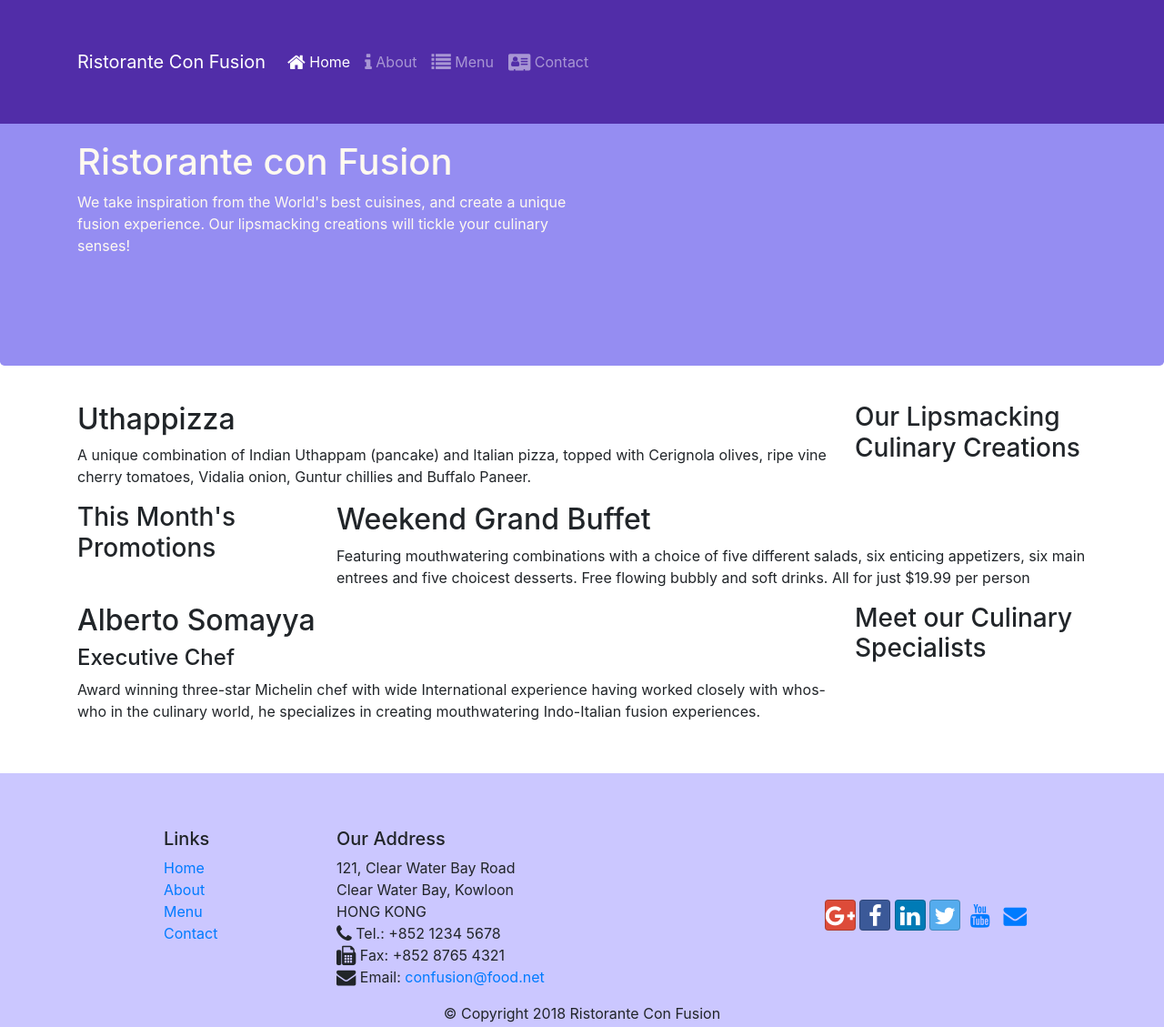
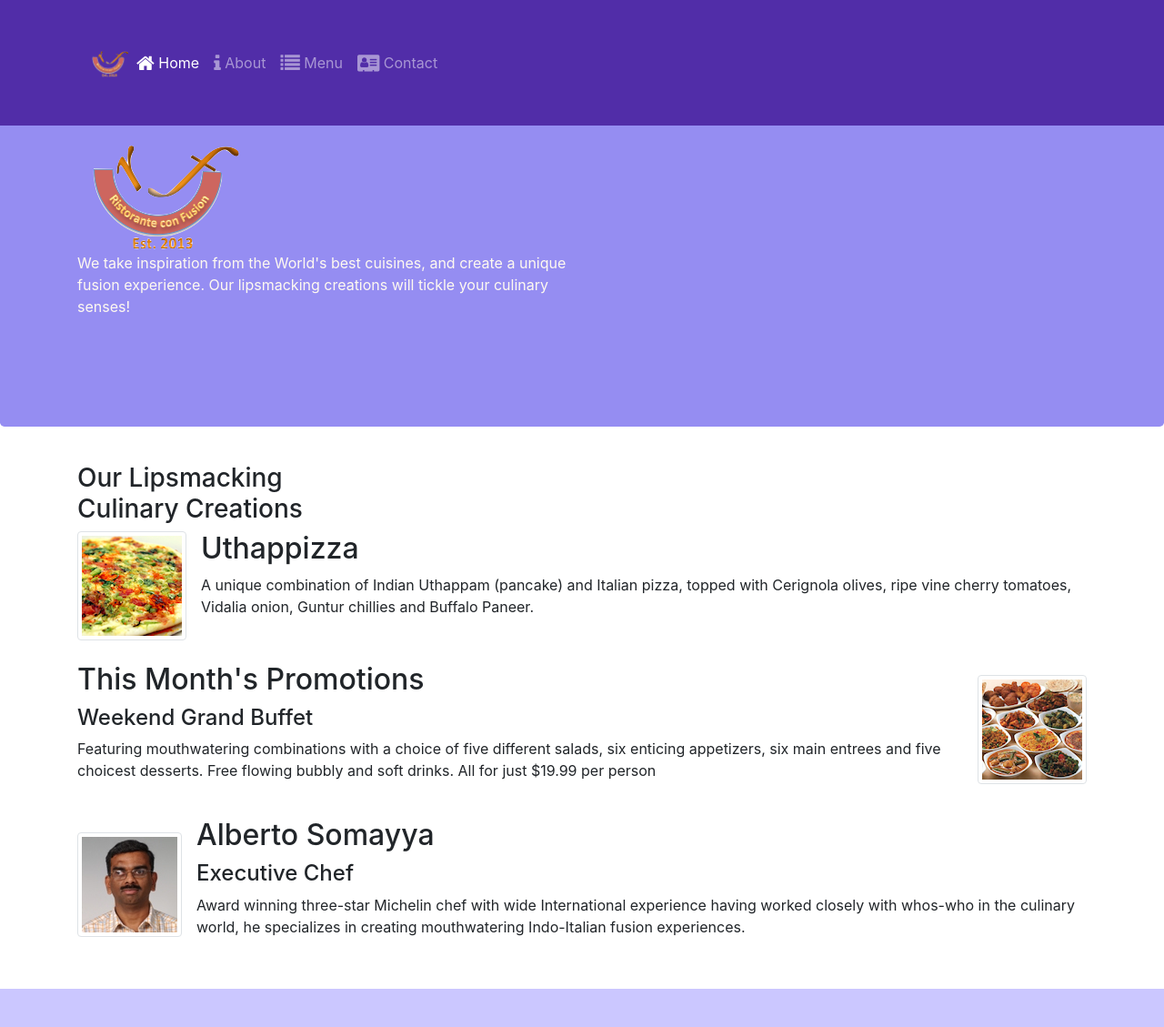
Before and after one commit to miths/Bootstrap, a website: page Bootstrap4/conFusion/index.html in a window 1280 px wide. Shown: the top 1129 px of the page at 91% size. Drawn offline with nearby package versions, Linux system fonts and the light colour scheme.

Commit message:
Images and Media

```diff
--- a/Bootstrap4/conFusion/index.html
+++ b/Bootstrap4/conFusion/index.html
@@ -18,7 +18,7 @@
 <body>
   <nav class="navbar navbar-dark navbar-expand-sm fixed-top">
     <div class="container">
-      <a class="navbar-brand" href="#">Ristorante Con Fusion</a>
+      <a class="navbar-brand" href="#"> <a class="navbar-brand mr-auto" href="#"> <img src="img/logo.png" height='30' width='41' alt=""> </a> </a>
       <button type="button" name="button" class="navbar-toggler" data-toggle='collapse' data-target='#Navbar'>
         <span class="navbar-toggler-icon"></span>
       </button>
@@ -37,7 +37,10 @@
         <div class = 'container'>
             <div class="row">
                 <div class="col-12 col-sm-6">
-                    <h1>Ristorante con Fusion</h1>
+                  <div class="col-12 col-sm align-self-center">
+                    <img src="img/logo.png" class="img-fluid" alt="">
+
+                  </div>
                     <p>We take inspiration from the World's best cuisines, and create a unique fusion experience. Our lipsmacking creations will tickle your culinary senses!</p>
                 </div>
                 <div class="col-12 col-sm">
@@ -51,14 +54,27 @@
             <div class="col-12 col-sm-4 order-sm-last col-md-3">
                 <h3>Our Lipsmacking Culinary Creations</h3>
             </div>
-            <div class="col col-sm order-sm-first col-md">
+            </div>
+            <!-- <div class="col col-sm order-sm-first col-md">
                 <h2>Uthappizza</h2>
                 <p>A unique combination of Indian Uthappam (pancake) and Italian pizza, topped with Cerignola olives, ripe vine cherry tomatoes, Vidalia onion, Guntur chillies and Buffalo Paneer.</p>
-            </div>
-        </div>
+            </div> -->
+            <div class="media">
+              <img src="img/uthappizza.png" class="d-flex mr-3 img-thumbnail align-self-center" alt="">
+              <div class="media-body">
+                <h2 class="mt-0">Uthappizza</h2>
+                <p class="d-none d-sm-block">A unique combination of Indian Uthappam (pancake) and
+                            Italian pizza, topped with Cerignola olives, ripe vine
+                            cherry tomatoes, Vidalia onion, Guntur chillies and
+                            Buffalo Paneer.</p>
+
+              </div>
+
+            </div><br>
 
 
-        <div class ='row'>
+
+        <!-- <div class ='row'>
             <div class="col-12 col-sm-4 col-md-3">
                 <h3>This Month's Promotions</h3>
             </div>
@@ -66,9 +82,22 @@
                 <h2>Weekend Grand Buffet</h2>
                 <p>Featuring mouthwatering combinations with a choice of five different salads, six enticing appetizers, six main entrees and five choicest desserts. Free flowing bubbly and soft drinks. All for just $19.99 per person </p>
             </div>
-        </div>
+        </div> -->
 
-        <div class ='row'>
+        <div class="media">
+
+          <div class="media-body">
+            <h2 class="mt-0">This Month's Promotions</h2>
+              <h4>Weekend Grand Buffet</h4>
+              <p class="d-none d-sm-block">Featuring mouthwatering combinations with a choice of five different salads,
+                 six enticing appetizers, six main entrees and five choicest desserts.
+                 Free flowing bubbly and soft drinks. All for just $19.99 per person
+                  </p>
+          </div>
+          <img src="img/buffet.png" class="d-flex img-thumbnail align-self-center" alt="">
+        </div><br>
+
+        <!-- <div class ='row'>
             <div class="col-12 col-sm-4 order-sm-last col-md-3">
                 <h3>Meet our Culinary Specialists</h3>
             </div>
@@ -77,7 +106,23 @@
                 <h4>Executive Chef</h4>
                 <p>Award winning three-star Michelin chef with wide International experience having worked closely with whos-who in the culinary world, he specializes in creating mouthwatering Indo-Italian fusion experiences. </p>
             </div>
+        </div> -->
+
+        <div class="media">
+          <img src="img/alberto.png" class="d-flex mr-3 img-thumbnail align-self-center" alt="">
+          <div class="media-body">
+            <h2 class="mt-0">Alberto Somayya</h2>
+              <h4>Executive Chef</h4>
+              <p class="d-none d-sm-block">Award winning three-star Michelin chef with wide
+                  International experience having worked closely with
+                  whos-who in the culinary world, he specializes in
+                  creating mouthwatering Indo-Italian fusion experiences.
+                  </p>
+
+          </div>
+
         </div>
+
     </div>
 
     <footer class="footer">
```
Also changed, not shown: Bootstrap4/conFusion/aboutus.html (+6 -2 lines), Bootstrap4/conFusion/contactus.html (+1 -1 lines), Bootstrap4/conFusion/img/alberto.png (added), Bootstrap4/conFusion/img/buffet.png (added), Bootstrap4/conFusion/img/logo.png (added), Bootstrap4/conFusion/img/uthappizza.png (added), 1 other file.
